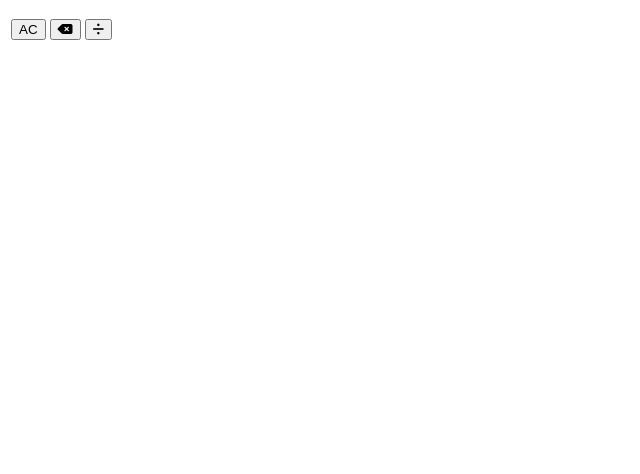
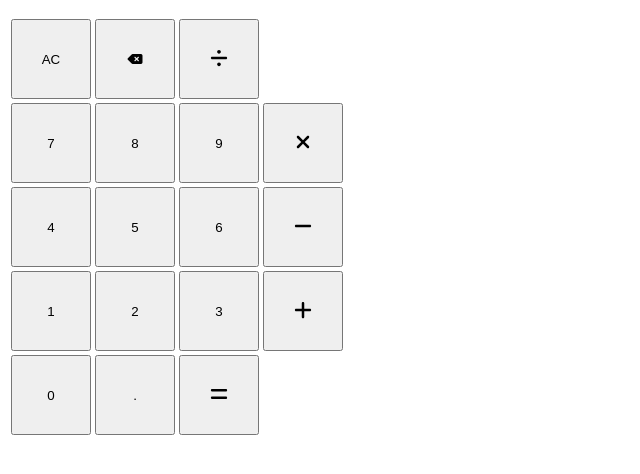
Before and after one commit to RaquelDFS/simple-calculator, a plain HTML site: page index.html in a window 1280 px wide. Shown: the whole page, without its empty margins (0-640 px from the left). Drawn offline with Linux system fonts and the light colour scheme.

Commit message:
all buttons

```diff
--- a/index.html
+++ b/index.html
@@ -13,9 +13,33 @@
             <p class="result" id="result"></p>
             <table>
                 <tr>
-                    <td><button>AC</button></td>
-                    <td><button><i class="fas fa-backspace"></i></button></td>
-                    <td><button><i class="fas fa-divide"></i></button></td>
+                    <td><button class="btn especial">AC</button></td>
+                    <td><button class="btn erase"><i class="fas fa-backspace"></i></button></td>
+                    <td><button class="btn operation"><svg aria-hidden="true" focusable="false" data-prefix="fas" data-icon="divide" class="svg-inline--fa fa-divide" role="img" xmlns="http://www.w3.org/2000/svg" viewBox="0 0 448 512"><path fill="currentColor" d="M400 224h-352c-17.69 0-32 14.31-32 31.1s14.31 32 32 32h352c17.69 0 32-14.31 32-32S417.7 224 400 224zM224 144c26.47 0 48-21.53 48-48s-21.53-48-48-48s-48 21.53-48 48S197.5 144 224 144zM224 368c-26.47 0-48 21.53-48 48s21.53 48 48 48s48-21.53 48-48S250.5 368 224 368z"></path></svg></button></td>
+                </tr>
+                <tr>
+                    <td><button class="btn number">7</button></td>
+                    <td><button class="btn number">8</button></td>
+                    <td><button class="btn number">9</button></td>
+                    <td><button class="btn operation"><svg aria-hidden="true" focusable="false" data-prefix="fas" data-icon="xmark" class="svg-inline--fa fa-xmark" role="img" xmlns="http://www.w3.org/2000/svg" viewBox="0 0 320 512"><path fill="currentColor" d="M310.6 361.4c12.5 12.5 12.5 32.75 0 45.25C304.4 412.9 296.2 416 288 416s-16.38-3.125-22.62-9.375L160 301.3L54.63 406.6C48.38 412.9 40.19 416 32 416S15.63 412.9 9.375 406.6c-12.5-12.5-12.5-32.75 0-45.25l105.4-105.4L9.375 150.6c-12.5-12.5-12.5-32.75 0-45.25s32.75-12.5 45.25 0L160 210.8l105.4-105.4c12.5-12.5 32.75-12.5 45.25 0s12.5 32.75 0 45.25l-105.4 105.4L310.6 361.4z"></path></svg></button></td>
+                </tr>
+                <tr>
+                    <td><button class="btn number">4</button></td>
+                    <td><button class="btn number">5</button></td>
+                    <td><button class="btn number">6</button></td>
+                    <td><button class="btn operation"><svg aria-hidden="true" focusable="false" data-prefix="fas" data-icon="minus" class="svg-inline--fa fa-minus" role="img" xmlns="http://www.w3.org/2000/svg" viewBox="0 0 448 512"><path fill="currentColor" d="M400 288h-352c-17.69 0-32-14.32-32-32.01s14.31-31.99 32-31.99h352c17.69 0 32 14.3 32 31.99S417.7 288 400 288z"></path></svg></button></td>
+                </tr>
+                <tr>
+                    <td><button class="btn number">1</button></td>
+                    <td><button class="btn number">2</button></td>
+                    <td><button class="btn number">3</button></td>
+                    <td><button class="btn operation"><svg aria-hidden="true" focusable="false" data-prefix="fas" data-icon="plus" class="svg-inline--fa fa-plus" role="img" xmlns="http://www.w3.org/2000/svg" viewBox="0 0 448 512"><path fill="currentColor" d="M432 256c0 17.69-14.33 32.01-32 32.01H256v144c0 17.69-14.33 31.99-32 31.99s-32-14.3-32-31.99v-144H48c-17.67 0-32-14.32-32-32.01s14.33-31.99 32-31.99H192v-144c0-17.69 14.33-32.01 32-32.01s32 14.32 32 32.01v144h144C417.7 224 432 238.3 432 256z"></path></svg></button></td>
+                </tr>
+                <tr>
+                    <td><button class="btn number">0</button></td>
+                    <td><button class="btn number">.</button></td>
+                    <td><button class="btn especial"><svg aria-hidden="true" focusable="false" data-prefix="fas" data-icon="equals" class="svg-inline--fa fa-equals" role="img" xmlns="http://www.w3.org/2000/svg" viewBox="0 0 448 512"><path fill="currentColor" d="M48 192h352c17.69 0 32-14.32 32-32s-14.31-31.1-32-31.1h-352c-17.69 0-32 14.31-32 31.1S30.31 192 48 192zM400 320h-352c-17.69 0-32 14.31-32 31.1s14.31 32 32 32h352c17.69 0 32-14.32 32-32S417.7 320 400 320z"></path></svg></button></td>
+
                 </tr>
             </table>
         </div>
--- a/style.css
+++ b/style.css
@@ -0,0 +1,9 @@
+.btn{
+    height: 80px;
+    width: 80px;
+}
+
+svg{
+    height: 20px;
+    width: 20px;
+}
```
